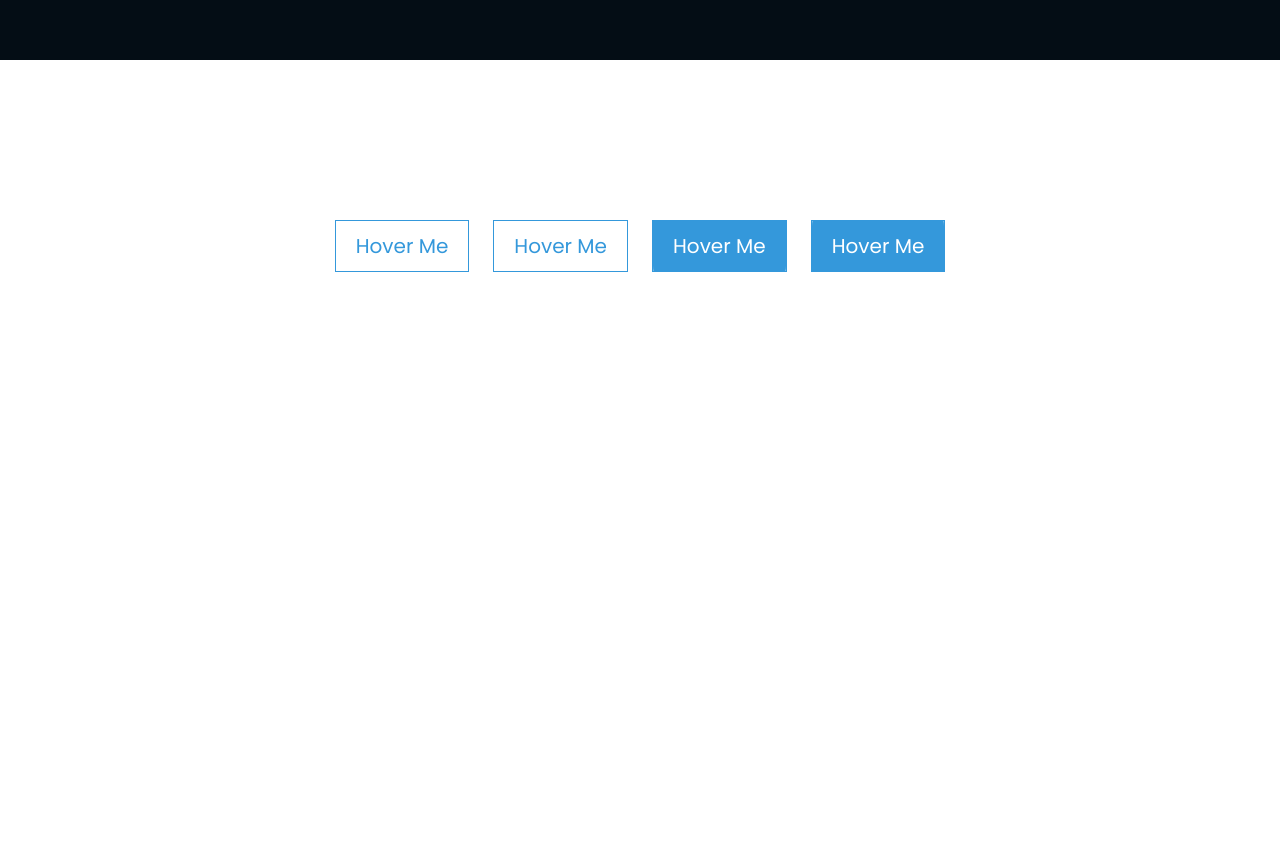
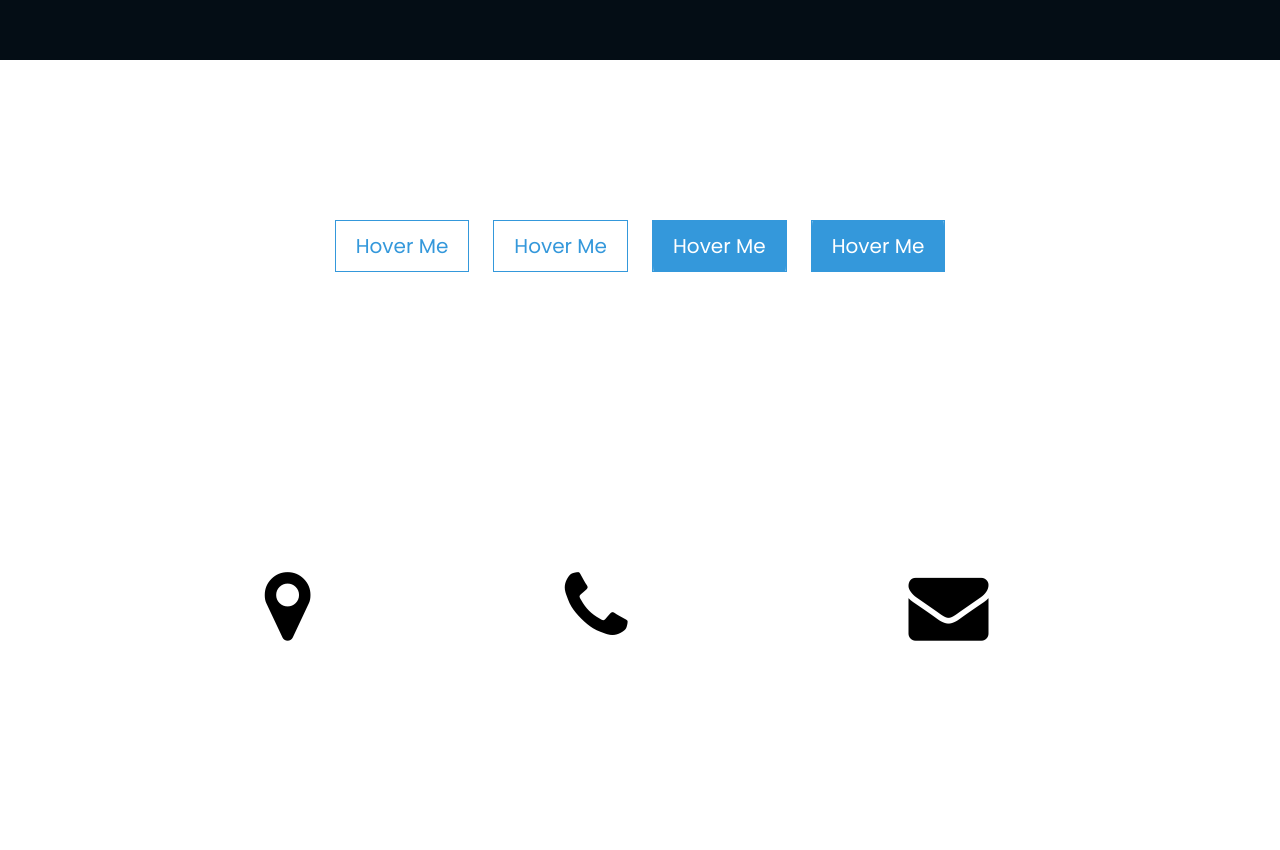
Before and after one commit to PriontoAbdullah/CSS-Button-Effect, a plain HTML site: page index.html in a window 1280 px wide. Shown: the part 740-1590 px from the top of the page. Before the commit the page ends 1190 px from the top, so only its background shows below. Drawn offline with Linux system fonts and the light colour scheme.

Commit message:
Contact icon hover efect

```diff
--- /dev/null
+++ b/Contact-icon.css
@@ -0,0 +1,73 @@
+@import url('https://fonts.googleapis.com/css?family=Poppins:400,500,600,700,800,900&displayer=swap');
+
+#contact-icon{
+    margin: 0;
+    padding: 0;
+    display: flex;
+    justify-content: center;
+    align-items: center;
+    height: 50vh;
+    font-family: 'Poppins', sans-serif;
+}
+
+.container-icon{
+    width: 900px;
+    margin: 0 auto;
+    display: flex;
+    justify-content: space-between;
+}
+
+.container-icon .box{
+    text-align: center;
+}
+
+.container-icon .box .icon .fa {
+    font-size: 80px;
+    cursor: pointer;
+}
+
+.container-icon .box .icon h4, .container-icon .box .icon h3 {
+    position: relative;
+    font-weight: 400;
+    margin: 0;
+    padding: 2px 5px;font-size: 24px;
+    overflow: hidden;
+    transition-delay: 0.3333s;
+    color: transparent;
+}
+
+.container-icon .box .fa:hover ~ h3, .container-icon .box .fa:hover ~ h4 {
+    color: #000;
+}
+
+.container-icon .box .icon h4 {
+    font-weight: 600;
+    margin: 5px 0;
+    font-style: 30px;
+}
+
+.container-icon .box .icon h4::before, .container-icon .box .icon h3::before {
+    content: "";
+    position: absolute;
+    top: 0;
+    left: 100%;
+    width: 100%;
+    height: 100%;
+    background: #00bcd4;
+    transition: 1s;
+}
+
+.container-icon .box .icon h4::before{
+    left: initial;
+    right: 100%;
+    background: #9c27b0;
+}
+
+.container-icon .box .fa:hover ~ h3::before {
+    left: -100%;
+}
+
+.container-icon .box .fa:hover ~ h4::before{
+    left: initial;
+    right: -100%;
+}
--- a/index.html
+++ b/index.html
@@ -3,9 +3,11 @@
  <head>
    <meta charset="utf-8">
 
+   <link rel="stylesheet" href="https://stackpath.bootstrapcdn.com/font-awesome/4.7.0/css/font-awesome.min.css" integrity="sha384-wvfXpqpZZVQGK6TAh5PVlGOfQNHSoD2xbE+QkPxCAFlNEevoEH3Sl0sibVcOQVnN" crossorigin="anonymous">
     <link rel="stylesheet" type="text/css" href="Text-Animation.css">
     <link rel="stylesheet" type="text/css" href="Button-Ripple.css">
     <link rel="stylesheet" type="text/css" href="Button-Hover.css">
+    <link rel="stylesheet" type="text/css" href="Contact-icon.css">
 
     <title> CSS Button Effect </title>
  </head>
@@ -36,6 +38,34 @@
     </section>
 
 
+     <!------# Button Ripple Effect #------>
+    <section id="contact-icon">
+      <div class="container-icon">
+         <div class="box">
+            <div class="icon">
+               <i class="fa fa-map-marker" aria-hidden="true"></i>
+               <h4>Address</h4>
+               <h3>Mirpur-1, Dhaka</h3>
+            </div>
+         </div>
+         <div class="box">
+            <div class="icon">
+               <i class="fa fa-phone" aria-hidden="true"></i>
+               <h4>Mobile</h4>
+               <h3>+88019 8765 4321</h4>
+            </div>
+         </div>
+         <div class="box">
+            <div class="icon">
+               <i class="fa fa-envelope" aria-hidden="true"></i>
+               <h4>Email</h4>
+               <h3>info@loremipsum.com</h4>
+            </div>
+         </div>
+      </div>
+    </section>
+
+
     <!------# Button Ripple Effect For JS code #------>
       <script type="text/javascript">
          const buttons = document.querySelectorAll('a');
```
